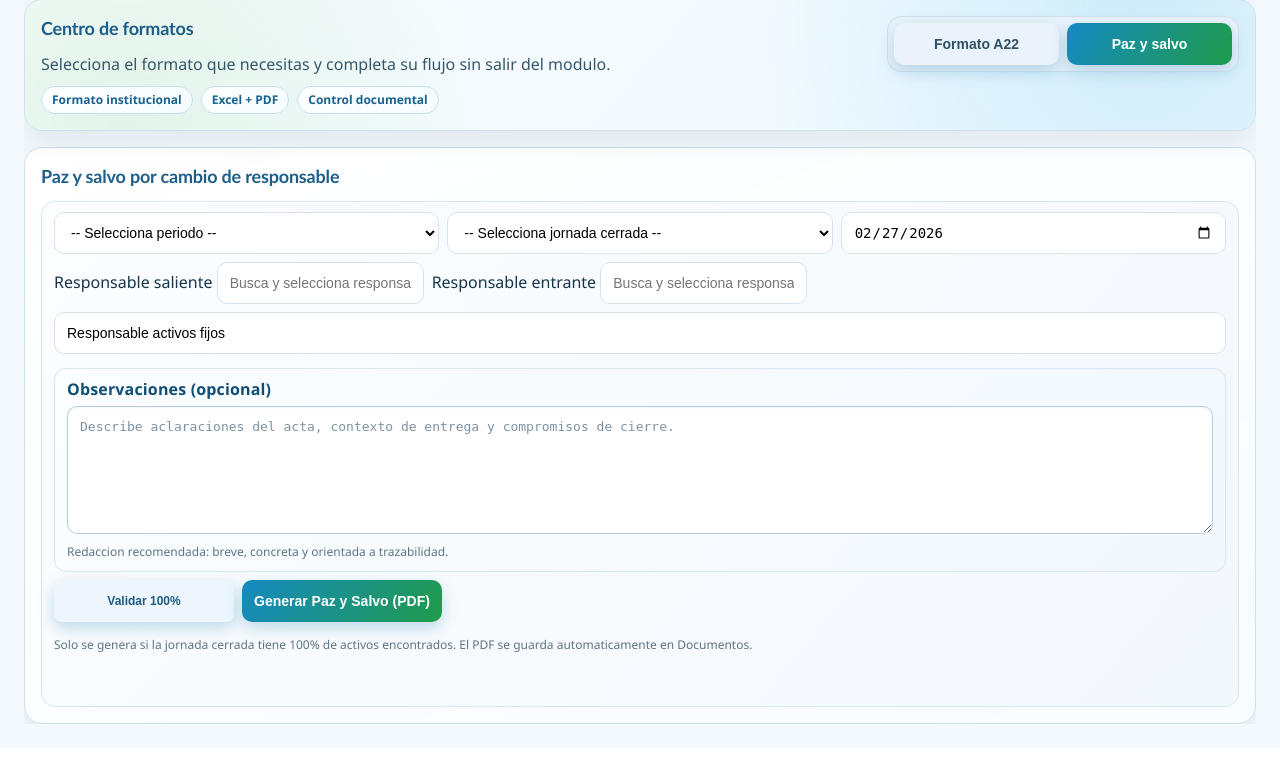
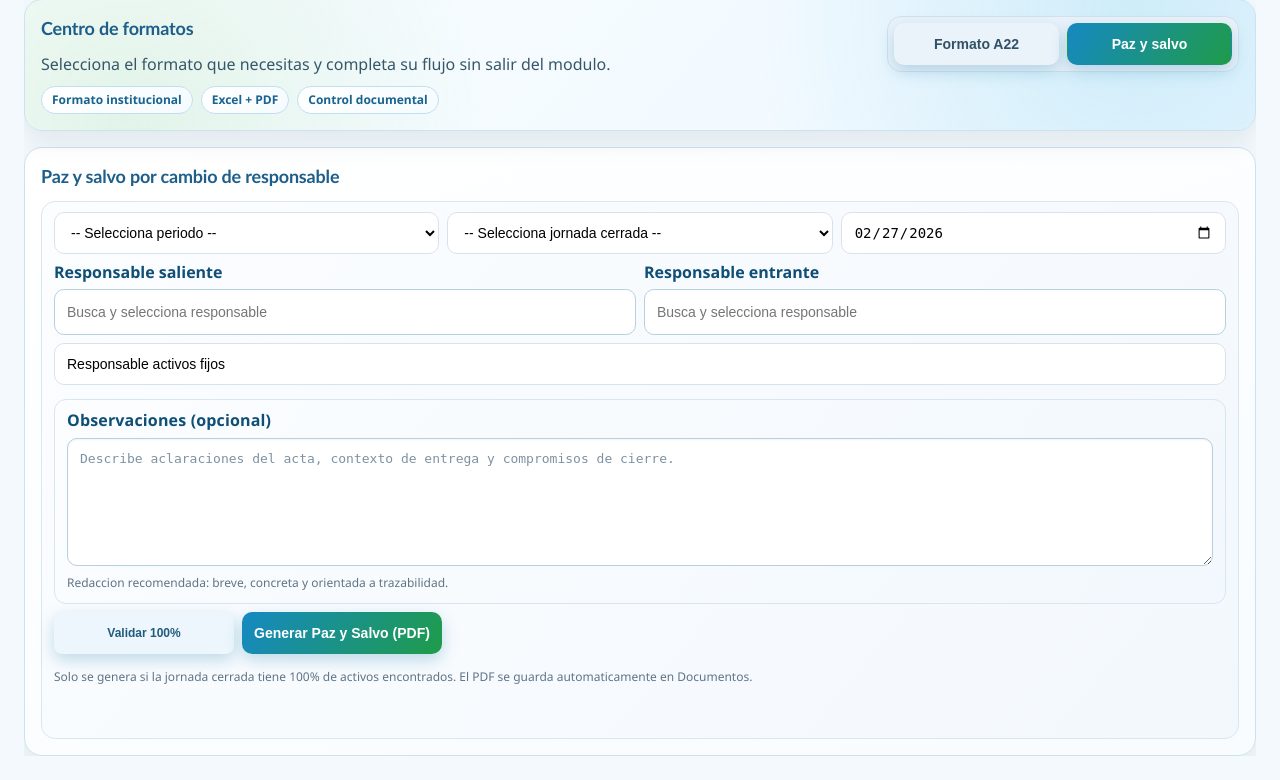
Before and after one commit to Carfer0410/SEII, a Flask app: page /formatos in a window 1280 px wide, after a click on "Paz y salvo". Shown: the part 247-1027 px from the top of the page. Before the commit the page ends 971 px from the top, so only its background shows below. Run offline with Flask 3, Linux system fonts and the light colour scheme; data that the repository does not hold is empty.

Commit message:
modulo formatos #3

```diff
--- a/static/app.css
+++ b/static/app.css
@@ -1405,6 +1405,32 @@ th { background: #f3f9fd; text-align: left; }
   background: linear-gradient(130deg, #fbfdff 0%, #f2f8fd 100%);
 }
 
+#panelClearance .clearance-responsibles-row {
+  align-items: flex-end;
+}
+
+#panelClearance .clearance-responsible-col {
+  flex: 1 1 360px;
+  min-width: 320px;
+}
+
+#panelClearance .clearance-responsible-col label {
+  display: block;
+  margin-bottom: 6px;
+  color: #0f4e75;
+  font-weight: 700;
+}
+
+#panelClearance #formatOutgoing,
+#panelClearance #formatIncoming {
+  width: 100%;
+  height: 46px;
+  font-size: 14px;
+  border-radius: 10px;
+  border: 1px solid #b9d0df;
+  padding: 0 12px;
+}
+
 #panelClearance .clearance-notes-label {
   display: block;
   margin-bottom: 6px;
--- a/templates/formatos.html
+++ b/templates/formatos.html
@@ -101,12 +101,12 @@
             <select id="formatRunSelect"><option value="">-- Selecciona jornada cerrada --</option></select>
             <input id="formatDate" type="date" />
           </div>
-          <div class="row">
-            <div>
+          <div class="row clearance-responsibles-row">
+            <div class="clearance-responsible-col">
               <label for="formatOutgoing">Responsable saliente</label>
               <input id="formatOutgoing" list="formatResponsiblesList" placeholder="Busca y selecciona responsable" />
             </div>
-            <div>
+            <div class="clearance-responsible-col">
               <label for="formatIncoming">Responsable entrante</label>
               <input id="formatIncoming" list="formatResponsiblesList" placeholder="Busca y selecciona responsable" />
             </div>
```
Also changed, not shown: 1 other file.
